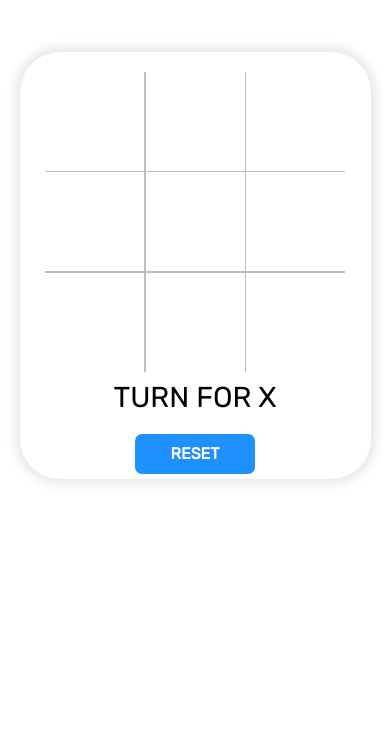
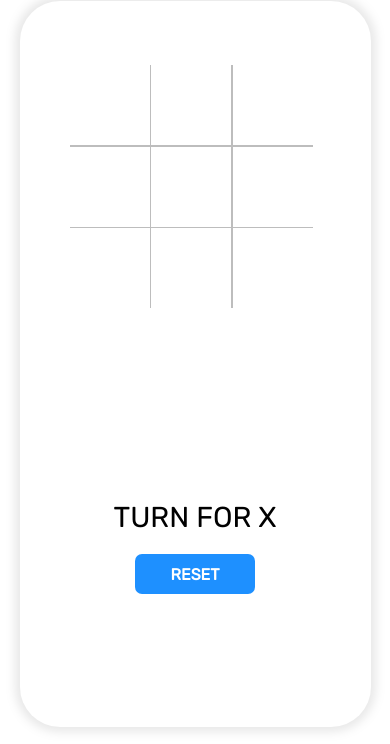
Before and after one commit to Champion108/Tic-Tac-Toe, a plain HTML site: page index.html in a window 390 px wide. Shown: the part 100-844 px from the top of the page. Drawn offline with Linux system fonts and the light colour scheme; a web font is replaced by a local one.

Commit message:
Some changes

```diff
--- a/script.js
+++ b/script.js
@@ -10,6 +10,8 @@ let isgameover = false
 const changeTurn  = () =>{
     return turn === "X"?"0":"X";
 }
+
+var cnt=0
 
 const chkwin = () => {
     let boxtxt= document.getElementsByClassName("boxtext")
@@ -40,6 +42,7 @@ reset.addEventListener('click', ()=>{
     })
     turn = "X"
     isgameover= false
+    cnt=0
     document.querySelector('.imgbox').getElementsByTagName('img')[0].style.display = "none"
     document.querySelector('.info').innerText = "Turn for " + turn
 })
@@ -55,10 +58,13 @@ Array.from(boxes).forEach(elm =>{
             {elm.style.color="rgba(40,40,240,0.9)"}
             boxtext.innerText=turn;
             turn = changeTurn();
+            cnt+=1;
             click.play();
             chkwin();
-            if(!isgameover)
+            if(!isgameover && cnt!=9)
                 document.getElementsByClassName("info")[0].innerText = "Turn for " + turn
+            if(cnt==9 && !isgameover)
+                document.getElementsByClassName("info")[0].innerText = "Game Over"
         }
     })
 })
--- a/styles.css
+++ b/styles.css
@@ -124,73 +124,38 @@ body{
     align-items: center;
     font-family: 'Rubik', sans-serif;
 }
-
-@media screen and (max-width: 900px)
-{
+@media screen and (max-width:1064px){
     .main{
-        width:80%;
+        width: 80%;
     }
 }
 @media screen and (max-width: 700px)
 {
+    .heading{
+        height: 12vh;
+    }
     .main{
-        width:90%;
+        width:70%;
+        flex-direction: column;
+        align-items: center;
+        height: 86vh;
+        margin-top: 0;
+    }
+    #reset{
+        margin-bottom: 5px;
     }
 }
 @media screen and (max-width: 600px)
 {
     .main{
-        width:80%;
-        margin-top:2vh;
-        height: 95%;
-        flex-direction: column;
-    }
-    .gamezone{
-        height:50%;
-        width: 100%;
-    }
-    .scorecard{
-        height:50%;
-        width: 100%;
-    }
-    .game{
-        height: 300px;
-        width: 300px;
-     }
-     .box{
-         height:99px;
-         width:99px;
-     }
-     .imgbox img{
-        height: 120px;
-        width: 120px;
+        width: 80%;
     }
 }
-@media screen and (max-width: 500px)
+@media screen and (max-width: 450px)
 {
-    .container{
-        height:fit-content;
-    }
     .main{
         width:90%;
-        height:95%;
-        margin-top: 2vh;
-    }
-    .gamezone{
-        margin-left:0;
-        margin-top:20px;
-        min-width:0;
-    }
-    #reset{
-        margin-bottom: 5px;
-    }
-}
-@media screen and (max-width: 350px)
-{
-    .main{
-        width:96%;
         margin-top:0;
-        height: inherit;
     }
     .gamezone{
         margin-left:0;
@@ -209,6 +174,6 @@ body{
      .box{
          height:80px;
          width:80px;
-         font-size: 1.2rem ;
+         font-size: 1.5rem ;
      }
 }
```
Also changed, not shown: index.html (+4 -0 lines).
